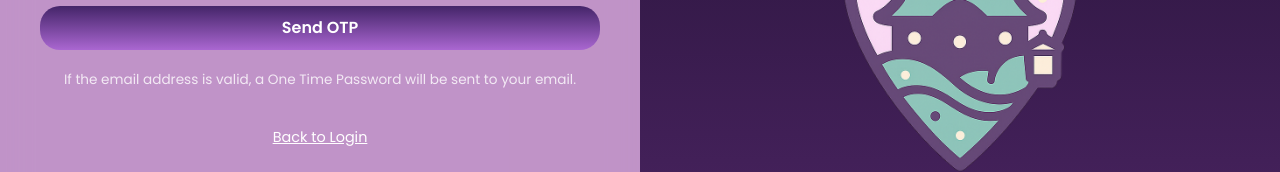
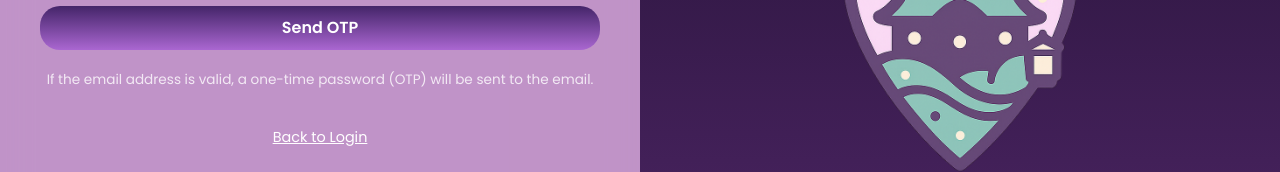
Before and after one commit to treepillow/wadProject, a Vue app: page /forgotpassword in a window 1280 px wide. Shown: the part 382-554 px from the top of the page. Built offline with nearby package versions, Linux system fonts and the light colour scheme; no server answers.

Commit message:
otp message

```diff
--- a/src/components/ForgotPassword.vue
+++ b/src/components/ForgotPassword.vue
@@ -10,7 +10,7 @@
           {{ loading ? 'Sending...' : 'Send OTP' }}
         </button>
         <p class="info-text">
-          If the email address is valid, a One Time Password will be sent to your email.
+          If the email address is valid, a one-time password (OTP) will be sent to the email.
         </p>
         <p>
           <span class="toggle-link" @click="$router.push('/login')">
```
